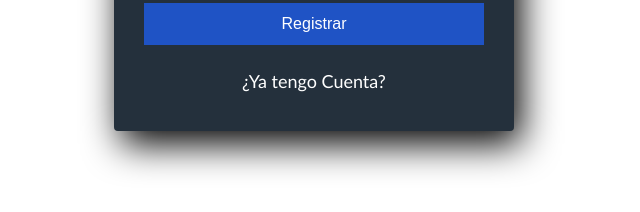
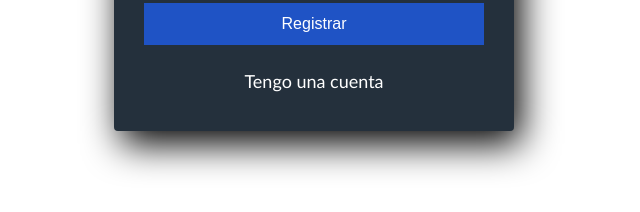
Before and after one commit to Paulo091999/Reto-Semana2-Opci-n01, a plain HTML site: page index.html in a window 1280 px wide. Shown: the part 528-740 px from the top of the page, 326-966 px from the left. Drawn offline with Linux system fonts and the light colour scheme.

Commit message:
Update index.html

```diff
--- a/index.html
+++ b/index.html
@@ -17,7 +17,7 @@
     <input class="controls" type="password" name="correo" id="correo" placeholder="Confirmar Contraseña">
     <input name="cbilibros" type="checkbox" checked="checked" />Estoy de acuerdo con los terminos y condiciones
     <input class="botons" type="submit" value="Registrar">
-    <p><a href="#">¿Ya tengo Cuenta?</a></p>
+    <p><a href="#">Tengo una cuenta</a></p>
   </section>
 
 </body>
```
